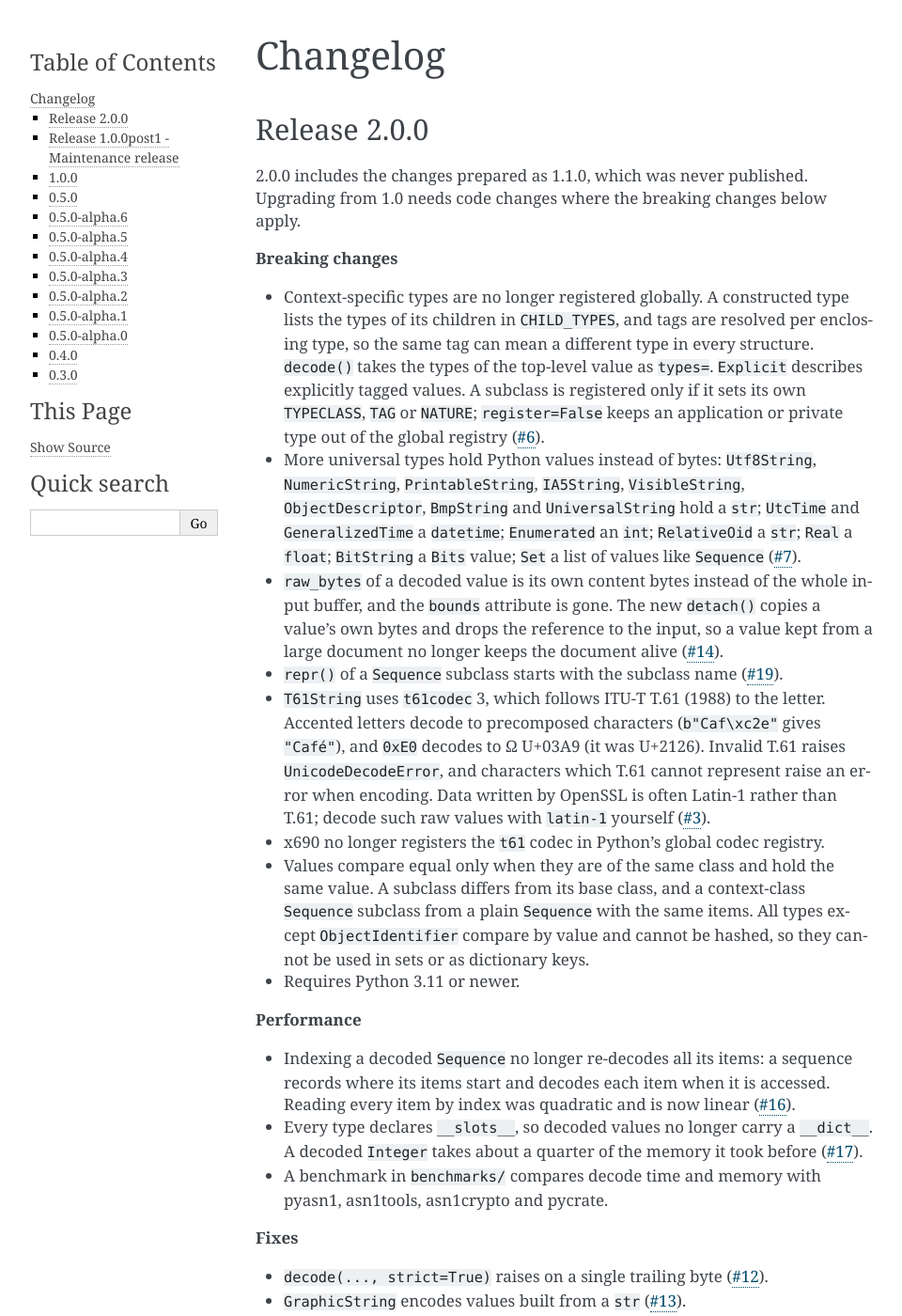
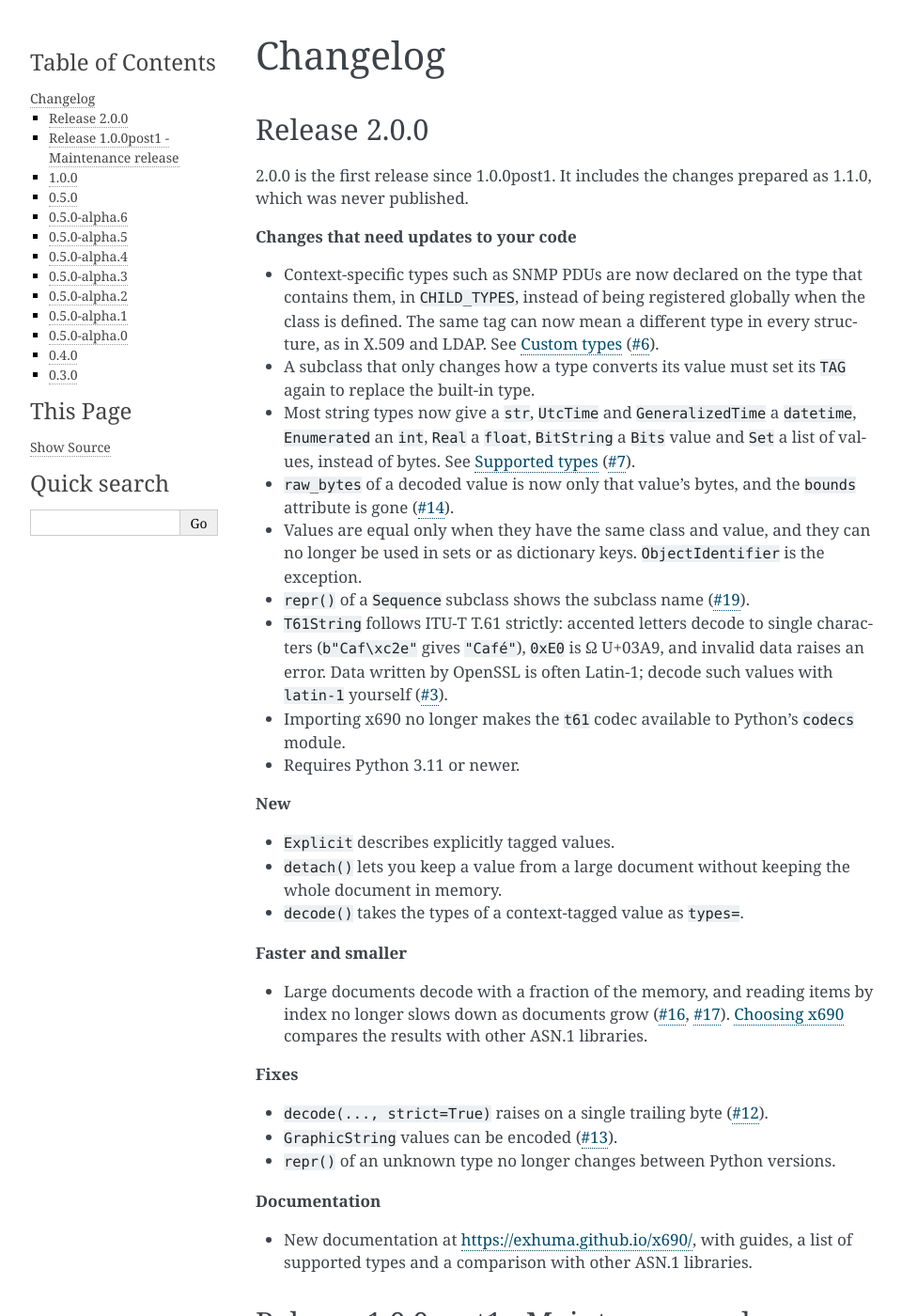
Before and after one commit to exhuma/x690, a Sphinx documentation site: the page built from docs/changelog.rst, in a window 1280 px wide and 1400 px high. Shown: the whole window at 94% size, without its empty margins (148-1108 px from the left). Built offline with Sphinx 7.4.7, drawn with Linux system fonts in a browser that asks for light colours; some of the changed text lies outside the part shown.

Commit message:
docs: write the 2.0.0 release notes for users
Group the notes by what users need to change, what is new, what is
faster, fixes and documentation, and drop implementation details such
as __slots__, registry internals, packaging metadata and CI.

Co-Authored-By: Claude <noreply@anthropic.com>

```diff
--- a/docs/changelog.rst
+++ b/docs/changelog.rst
@@ -4,88 +4,67 @@ Changelog
 Release 2.0.0
 -------------
 
-2.0.0 includes the changes prepared as 1.1.0, which was never published.
-Upgrading from 1.0 needs code changes where the breaking changes below
-apply.
+2.0.0 is the first release since 1.0.0post1. It includes the changes
+prepared as 1.1.0, which was never published.
 
-**Breaking changes**
+**Changes that need updates to your code**
 
-* Context-specific types are no longer registered globally. A constructed
-  type lists the types of its children in ``CHILD_TYPES``, and tags are
-  resolved per enclosing type, so the same tag can mean a different type in
-  every structure. ``decode()`` takes the types of the top-level value as
-  ``types=``. ``Explicit`` describes explicitly tagged values. A subclass
-  is registered only if it sets its own ``TYPECLASS``, ``TAG`` or
-  ``NATURE``; ``register=False`` keeps an application or private type out of
-  the global registry
+* Context-specific types such as SNMP PDUs are now declared on the type
+  that contains them, in ``CHILD_TYPES``, instead of being registered
+  globally when the class is defined. The same tag can now mean a different
+  type in every structure, as in X.509 and LDAP. See :doc:`custom-types`
   (`#6 <https://github.com/exhuma/x690/issues/6>`_).
-* More universal types hold Python values instead of bytes:
-  ``Utf8String``, ``NumericString``, ``PrintableString``, ``IA5String``,
-  ``VisibleString``, ``ObjectDescriptor``, ``BmpString`` and
-  ``UniversalString`` hold a ``str``; ``UtcTime`` and ``GeneralizedTime`` a
-  ``datetime``; ``Enumerated`` an ``int``; ``RelativeOid`` a ``str``;
-  ``Real`` a ``float``; ``BitString`` a ``Bits`` value; ``Set`` a list of
-  values like ``Sequence``
+* A subclass that only changes how a type converts its value must set its
+  ``TAG`` again to replace the built-in type.
+* Most string types now give a ``str``, ``UtcTime`` and
+  ``GeneralizedTime`` a ``datetime``, ``Enumerated`` an ``int``, ``Real`` a
+  ``float``, ``BitString`` a ``Bits`` value and ``Set`` a list of values,
+  instead of bytes. See :doc:`types`
   (`#7 <https://github.com/exhuma/x690/issues/7>`_).
-* ``raw_bytes`` of a decoded value is its own content bytes instead of the
-  whole input buffer, and the ``bounds`` attribute is gone. The new
-  ``detach()`` copies a value's own bytes and drops the reference to the
-  input, so a value kept from a large document no longer keeps the document
-  alive (`#14 <https://github.com/exhuma/x690/issues/14>`_).
-* ``repr()`` of a ``Sequence`` subclass starts with the subclass name
+* ``raw_bytes`` of a decoded value is now only that value's bytes, and the
+  ``bounds`` attribute is gone
+  (`#14 <https://github.com/exhuma/x690/issues/14>`_).
+* Values are equal only when they have the same class and value, and they
+  can no longer be used in sets or as dictionary keys. ``ObjectIdentifier``
+  is the exception.
+* ``repr()`` of a ``Sequence`` subclass shows the subclass name
   (`#19 <https://github.com/exhuma/x690/issues/19>`_).
-* ``T61String`` uses ``t61codec`` 3, which follows ITU-T T.61 (1988) to
-  the letter. Accented letters decode to precomposed characters
-  (``b"Caf\xc2e"`` gives ``"Café"``), and ``0xE0`` decodes to Ω U+03A9
-  (it was U+2126). Invalid T.61 raises ``UnicodeDecodeError``, and
-  characters which T.61 cannot represent raise an error when encoding.
-  Data written by OpenSSL is often Latin-1 rather than T.61; decode such
-  raw values with ``latin-1`` yourself
+* ``T61String`` follows ITU-T T.61 strictly: accented letters decode to
+  single characters (``b"Caf\xc2e"`` gives ``"Café"``), ``0xE0`` is Ω
+  U+03A9, and invalid data raises an error. Data written by OpenSSL is often
+  Latin-1; decode such values with ``latin-1`` yourself
   (`#3 <https://github.com/exhuma/x690/issues/3>`_).
-* x690 no longer registers the ``t61`` codec in Python's global codec
-  registry.
-* Values compare equal only when they are of the same class and hold the
-  same value. A subclass differs from its base class, and a context-class
-  ``Sequence`` subclass from a plain ``Sequence`` with the same items.
-  All types except ``ObjectIdentifier`` compare by value and cannot be
-  hashed, so they cannot be used in sets or as dictionary keys.
+* Importing x690 no longer makes the ``t61`` codec available to Python's
+  ``codecs`` module.
 * Requires Python 3.11 or newer.
 
-**Performance**
+**New**
 
-* Indexing a decoded ``Sequence`` no longer re-decodes all its items: a
-  sequence records where its items start and decodes each item when it is
-  accessed. Reading every item by index was quadratic and is now linear
-  (`#16 <https://github.com/exhuma/x690/issues/16>`_).
-* Every type declares ``__slots__``, so decoded values no longer carry a
-  ``__dict__``. A decoded ``Integer`` takes about a quarter of the memory it
-  took before (`#17 <https://github.com/exhuma/x690/issues/17>`_).
-* A benchmark in ``benchmarks/`` compares decode time and memory with
-  pyasn1, asn1tools, asn1crypto and pycrate.
+* ``Explicit`` describes explicitly tagged values.
+* ``detach()`` lets you keep a value from a large document without keeping
+  the whole document in memory.
+* ``decode()`` takes the types of a context-tagged value as ``types=``.
+
+**Faster and smaller**
+
+* Large documents decode with a fraction of the memory, and reading items by
+  index no longer slows down as documents grow
+  (`#16 <https://github.com/exhuma/x690/issues/16>`_,
+  `#17 <https://github.com/exhuma/x690/issues/17>`_).
+  :doc:`choosing` compares the results with other ASN.1 libraries.
 
 **Fixes**
 
 * ``decode(..., strict=True)`` raises on a single trailing byte
   (`#12 <https://github.com/exhuma/x690/issues/12>`_).
-* ``GraphicString`` encodes values built from a ``str``
+* ``GraphicString`` values can be encoded
   (`#13 <https://github.com/exhuma/x690/issues/13>`_).
-* ``repr()`` of ``UnknownType`` is stable on Python 3.12 and later.
+* ``repr()`` of an unknown type no longer changes between Python versions.
 
-**Packaging and project**
+**Documentation**
 
-* Depends on ``t61codec>=3.0,<4``.
-* Built with hatchling from a PEP 621 ``pyproject.toml``, with PEP 639
-  license metadata, and classified as
-  ``Development Status :: 5 - Production/Stable``.
-* The wheel contains only the ``x690`` package; the test suite is no longer
-  installed as a top-level ``tests`` package (see
-  `#2 <https://github.com/exhuma/x690/pull/2>`_).
-* CI tests all supported CPython versions automatically, plus a monthly
-  scheduled run. Releases are published through PyPI Trusted Publishing.
-* The documentation has a new theme and structure, including a comparison
-  with other ASN.1 libraries, and is deployed to GitHub Pages:
-  https://exhuma.github.io/x690/. Every x690 example in it runs as a
-  doctest.
+* New documentation at https://exhuma.github.io/x690/, with guides, a list
+  of supported types and a comparison with other ASN.1 libraries.
 
 Release 1.0.0post1 - Maintenance release
 ----------------------------------------
```
